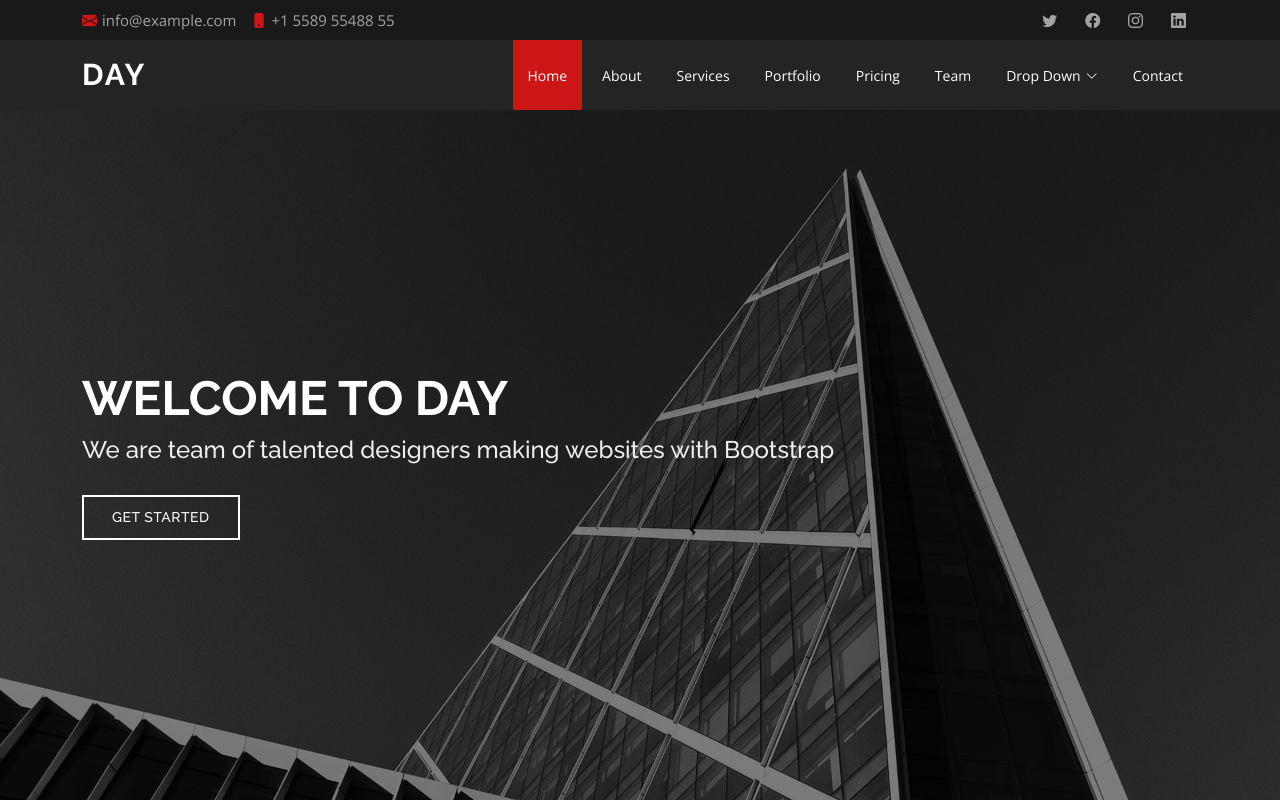
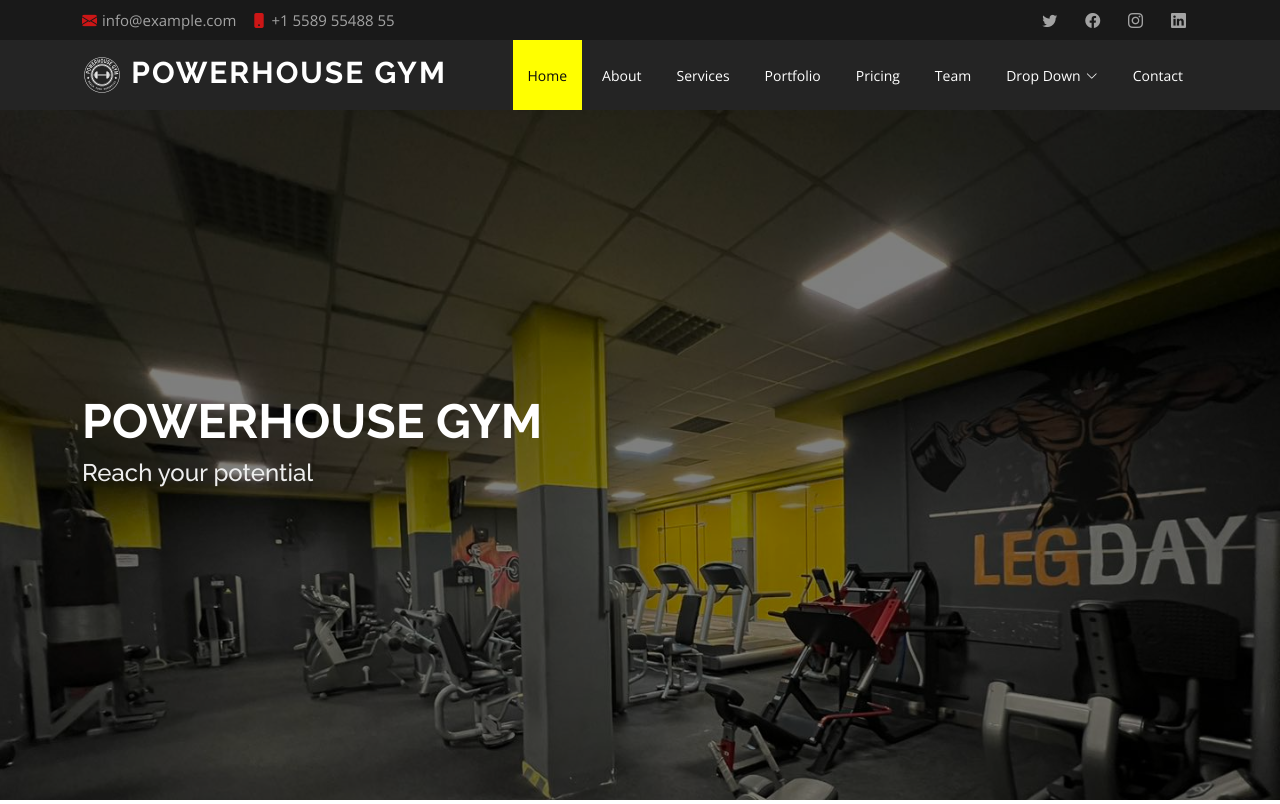
Before and after one commit to sabian-impact/pwhg, a plain HTML site: page index.html in a window 1280 px wide. Shown: the top 804 px of the page. Drawn offline with nearby package versions, Linux system fonts and the light colour scheme.

Commit message:
Navbar yellow, titles, background image

```diff
--- a/assets/css/style.css
+++ b/assets/css/style.css
@@ -239,7 +239,8 @@ h6 {
 .navbar .active,
 .navbar .active:focus,
 .navbar li:hover>a {
-  background: #cc1616;
+  background: yellow;
+  color: #0c0c0c;
 }
 
 .navbar .dropdown ul {
@@ -318,7 +319,7 @@ h6 {
 }
 
 .mobile-nav-toggle.bi-x {
-  color: #cc1616;
+  color: yellow;
 }
 
 @media (max-width: 991px) {
@@ -421,7 +422,7 @@ h6 {
 #hero {
   width: 100%;
   height: calc(100vh - 110px);
-  background: url("../img/hero-bg.jpg") top center;
+  background: url("../img/back2.jpg") top center;
   background-size: cover;
   position: relative;
 }
--- a/index.html
+++ b/index.html
@@ -5,13 +5,13 @@
   <meta charset="utf-8">
   <meta content="width=device-width, initial-scale=1.0" name="viewport">
 
-  <title>Day Bootstrap Template - Index</title>
+  <title>Powerhouse</title>
   <meta content="" name="description">
   <meta content="" name="keywords">
 
   <!-- Favicons -->
-  <link href="assets/img/favicon.png" rel="icon">
-  <link href="assets/img/apple-touch-icon.png" rel="apple-touch-icon">
+  <link href="assets/img/pwh logo.jpg" rel="icon">
+  <link href="assets/img/pwh logo.jpg" rel="apple-touch-icon">
 
   <!-- Google Fonts -->
   <link href="https://fonts.googleapis.com/css?family=Open+Sans:300,300i,400,400i,600,600i,700,700i|Raleway:300,300i,400,400i,500,500i,600,600i,700,700i|Poppins:300,300i,400,400i,500,500i,600,600i,700,700i" rel="stylesheet">
@@ -58,7 +58,7 @@
   <header id="header" class="d-flex align-items-center">
     <div class="container d-flex align-items-center justify-content-between">
 
-      <h1 class="logo"><a href="index.html">Day</a></h1>
+      <h1 class="logo"><a href="index.html"><img src="assets/img/pwhnoback.png"> POWERHOUSE GYM</a></h1>
       <!-- Uncomment below if you prefer to use an image logo -->
       <!-- <a href="index.html" class="logo"><img src="assets/img/logo.png" alt="" class="img-fluid"></a>-->
 
@@ -98,9 +98,9 @@
   <!-- ======= Hero Section ======= -->
   <section id="hero" class="d-flex align-items-center">
     <div class="container position-relative" data-aos="fade-up" data-aos-delay="500">
-      <h1>Welcome to Day</h1>
-      <h2>We are team of talented designers making websites with Bootstrap</h2>
-      <a href="#about" class="btn-get-started scrollto">Get Started</a>
+      <h1>POWERHOUSE GYM</h1>
+      <h2>Reach your potential</h2>
+      <!--<a href="#about" class="btn-get-started scrollto">Get Started</a>-->
     </div>
   </section><!-- End Hero -->
 
```
Also changed, not shown: assets/img/back2.jpg (added), assets/img/pwh background.jpg (added), assets/img/pwh logo.jpg (added), assets/img/pwhnoback.png (added).
